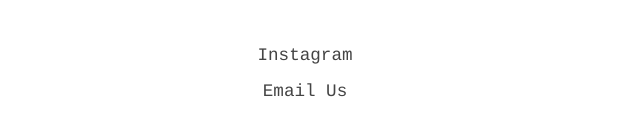
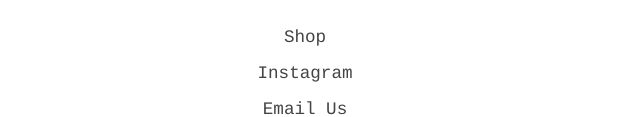
Before and after one commit to mokagio/littletouches.com.au, a plain HTML site: page index.html in a window 1280 px wide. Shown: the part 434-551 px from the top of the page, without its empty margins (335-975 px from the left). Drawn offline with Linux system fonts and the light colour scheme.

Commit message:
Add link to shop

```diff
--- a/index.html
+++ b/index.html
@@ -76,6 +76,7 @@
     <img class="logo" src="https://mokacoding.s3.amazonaws.com/little_touches-logo-square.jpeg" alt="Little Touches logo" />
 
     <div class="links">
+        <a href="https://shop.littletouches.com.au">Shop</a>
         <a href="https://instagram.com/little.touches.co" target="_blank">Instagram</a>
         <a href="mailto:hello@littletouches.com.au">Email Us</a>
     </div>
```
